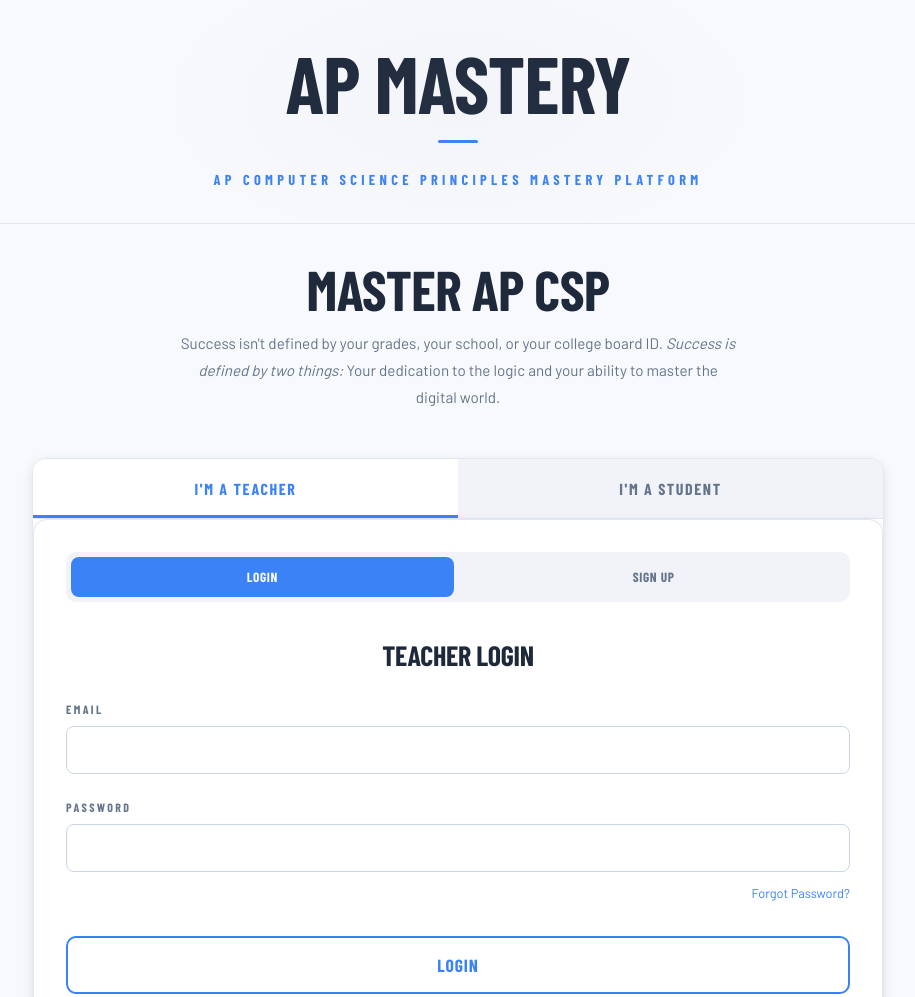
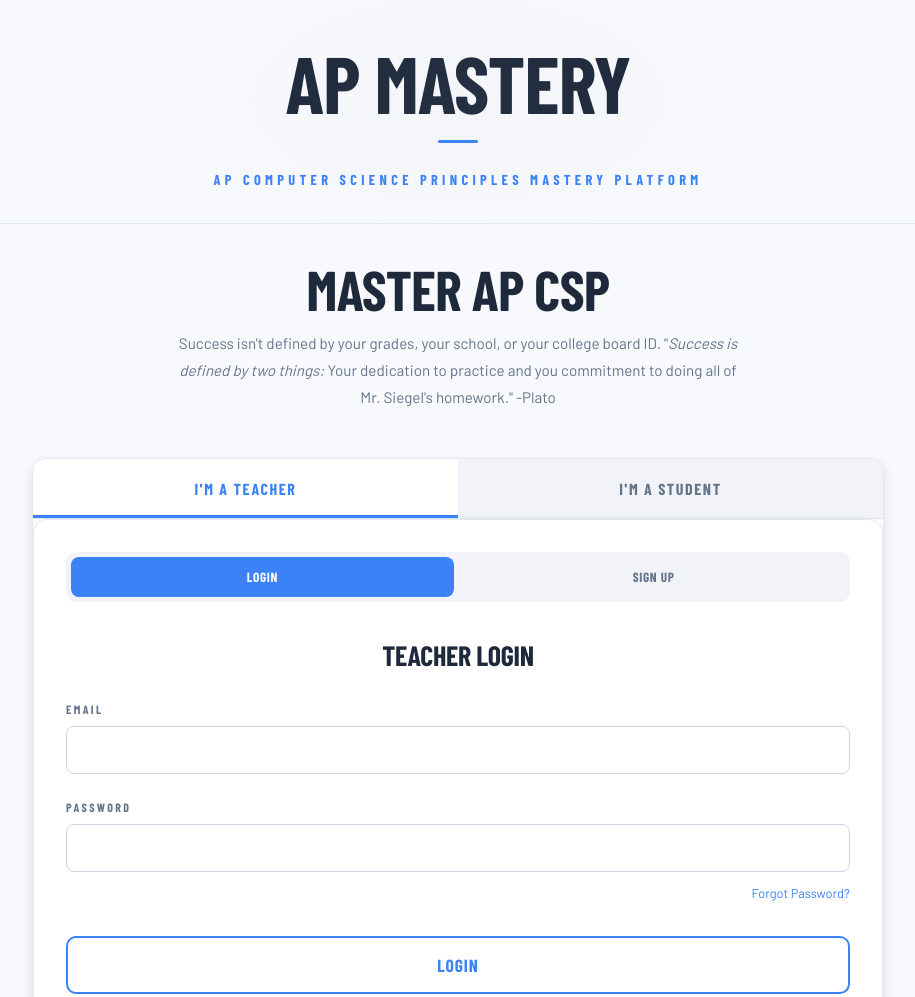
Before and after one commit to UpygeoSiegel/ap-csp-mastery, a website: page public/index.html in a window 1280 px wide. Shown: the top 997 px of the page, without its empty margins (182-1097 px from the left). Drawn offline with nearby package versions, Linux system fonts and the light colour scheme; no server answers; a web font is replaced by a local one.

Commit message:
main page

```diff
--- a/public/index.html
+++ b/public/index.html
@@ -21,7 +21,8 @@
                 <h2>Master AP CSP</h2>
                 <p class="manifesto" style="max-width: 560px; margin: 0 auto; line-height: 1.75; color: var(--muted); font-size: 0.95rem;">
                     Success isn't defined by your grades, your school, or your college board ID.
-                    <em>Success is defined by two things:</em> Your dedication to the logic and your ability to master the digital world.
+                    "<em>Success is defined by two things:</em> Your dedication to practice and you commitment to doing all of Mr. Siegel's homework."
+                    -Plato
                 </p>
             </div>
 
```
